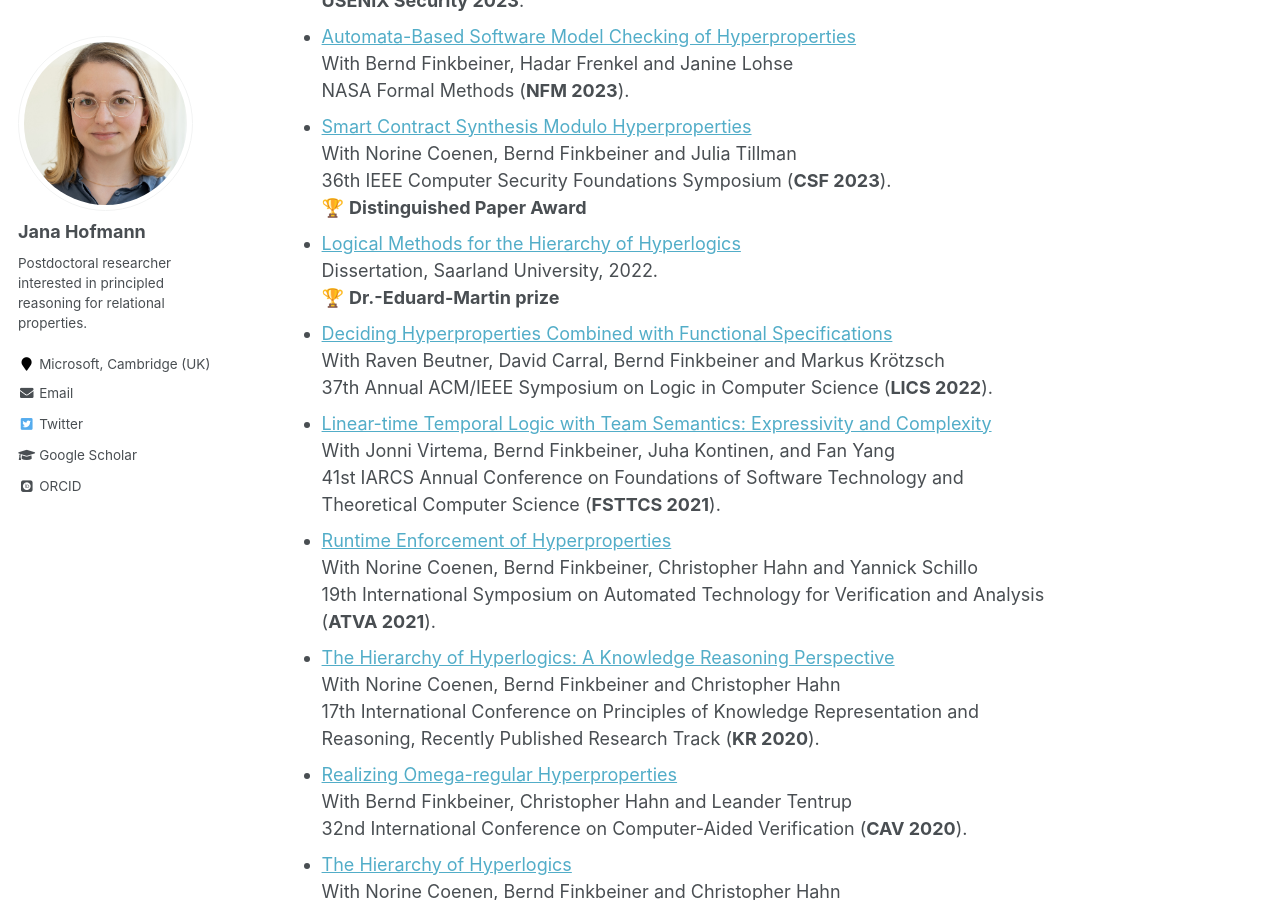
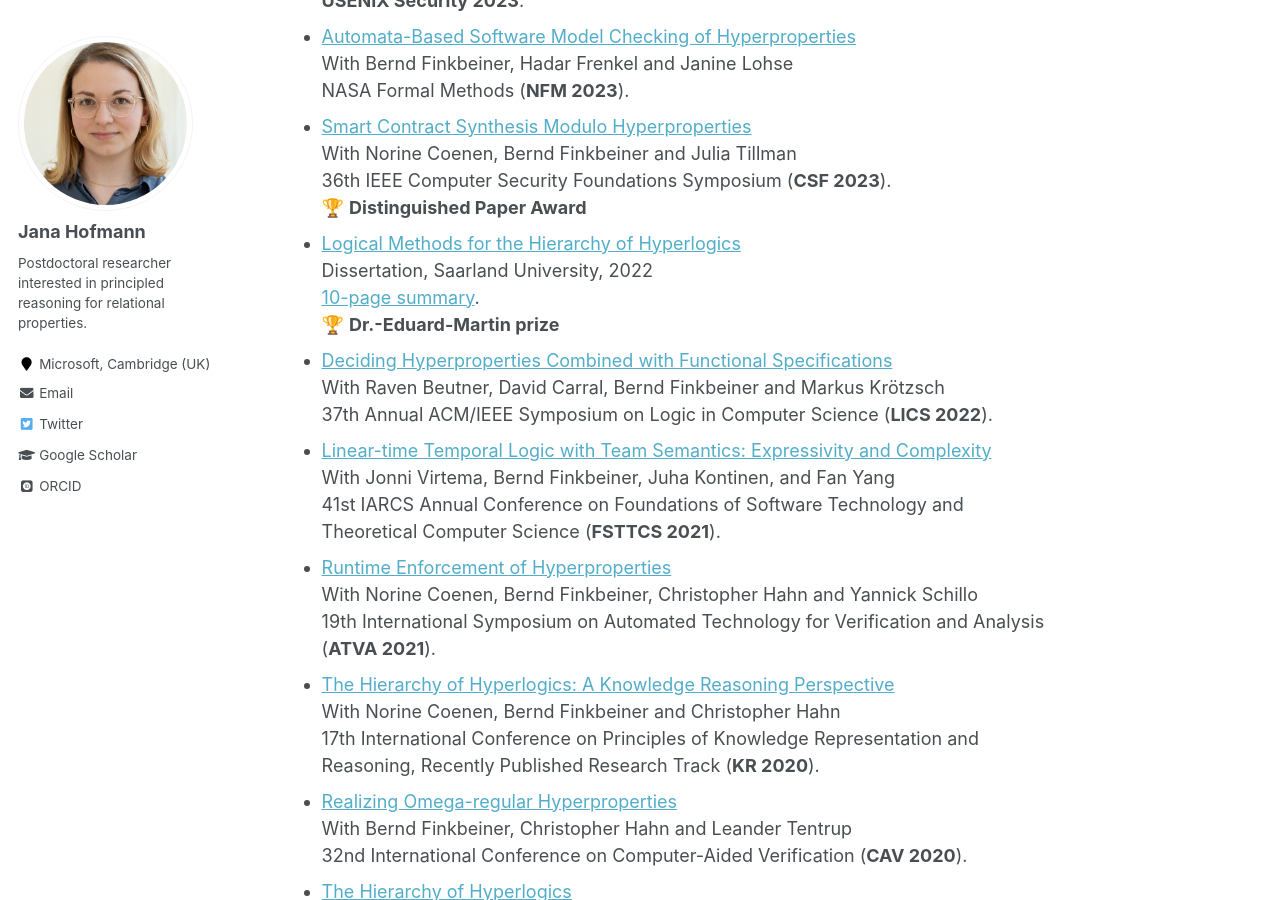
Before and after one commit to janahofmann/janahofmann.github.io, a Jekyll site: the page built from _pages/about.md, in a window 1280 px wide and 900 px high, scrolled down 1151 px. Built offline with Jekyll 4.4.1, drawn with Linux system fonts in a browser that asks for light colours; emoji names are drawn with the system emoji font; some web fonts are replaced.

Commit message:
website update

```diff
--- a/_pages/about.md
+++ b/_pages/about.md
@@ -49,7 +49,8 @@ I obtained my PhD from [Saarland University](https://saarland-informatics-campus
   36th IEEE Computer Security Foundations Symposium (**CSF 2023**).<br>
   :trophy: **Distinguished Paper Award**
 * [Logical Methods for the Hierarchy of Hyperlogics](http://janahofmann.github.io/files/dissertation_jana_hofmann.pdf)<br>
-  Dissertation, Saarland University, 2022.<br>
+  Dissertation, Saarland University, 2022<br>
+  [10-page summary](http://janahofmann.github.io/files/summary_dissertation.pdf).<br>
   :trophy: **Dr.-Eduard-Martin prize**
 * [Deciding Hyperproperties Combined with Functional Specifications](https://arxiv.org/pdf/2205.15138.pdf)<br>
   With Raven Beutner, David Carral, Bernd Finkbeiner and Markus Krötzsch<br>
```
